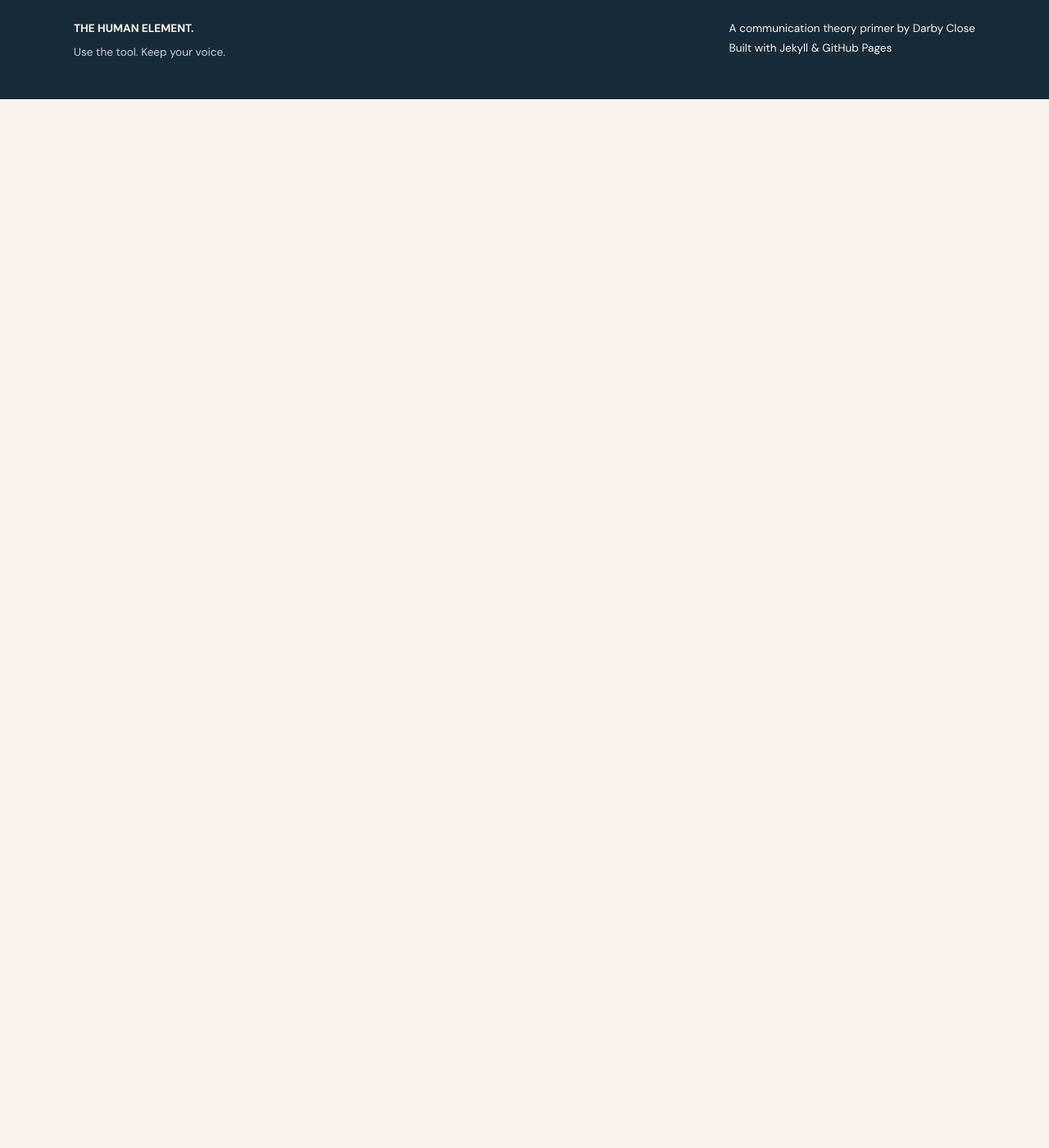
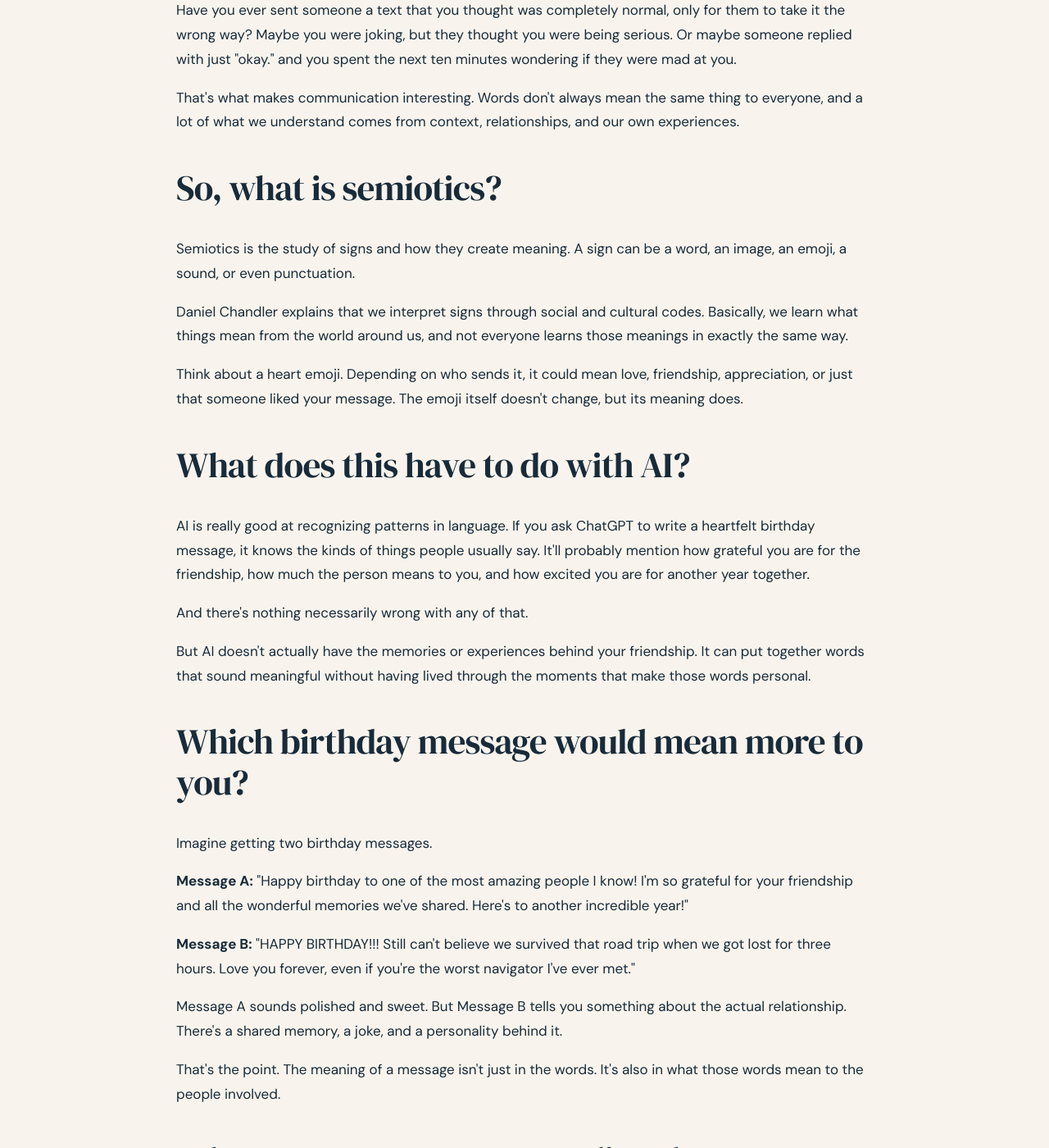
Before and after one commit to Darbyclose/comm-primer, a Jekyll site: the page built from meaning-and-culture.md, in a window 1280 px wide and 1400 px high, scrolled down 550 px. Shown: the whole window at 82% size. Built offline with Jekyll 4.4.1, drawn with Linux system fonts in a browser that asks for light colours; before the commit the page ends 900 px from its top, so only the background shows below that; some of the changed text lies outside the part shown.

Commit message:
Enhance discussion on meaning, culture, and AI
Expanded on the concepts of meaning, culture, and semiotics. Discussed the implications of AI in communication and the importance of personal experiences in conveying meaning.

```diff
--- a/meaning-and-culture.md
+++ b/meaning-and-culture.md
@@ -3,4 +3,57 @@ layout: default
 title: Meaning and culture
 permalink: /meaning-and-culture/
 ---
+
+<section>
+  <div class="kicker">MEANING & CULTURE / 03</div>
+
+  <h2>Same words. Different meanings.</h2>
+
+  <p>Have you ever sent someone a text that you thought was completely normal, only for them to take it the wrong way? Maybe you were joking, but they thought you were being serious. Or maybe someone replied with just "okay." and you spent the next ten minutes wondering if they were mad at you.</p>
+
+  <p>That's what makes communication interesting. Words don't always mean the same thing to everyone, and a lot of what we understand comes from context, relationships, and our own experiences.</p>
+
+  <h2>So, what is semiotics?</h2>
+
+  <p>Semiotics is the study of signs and how they create meaning. A sign can be a word, an image, an emoji, a sound, or even punctuation.</p>
+
+  <p>Daniel Chandler explains that we interpret signs through social and cultural codes. Basically, we learn what things mean from the world around us, and not everyone learns those meanings in exactly the same way.</p>
+
+  <p>Think about a heart emoji. Depending on who sends it, it could mean love, friendship, appreciation, or just that someone liked your message. The emoji itself doesn't change, but its meaning does.</p>
+
+  <h2>What does this have to do with AI?</h2>
+
+  <p>AI is really good at recognizing patterns in language. If you ask ChatGPT to write a heartfelt birthday message, it knows the kinds of things people usually say. It'll probably mention how grateful you are for the friendship, how much the person means to you, and how excited you are for another year together.</p>
+
+  <p>And there's nothing necessarily wrong with any of that.</p>
+
+  <p>But AI doesn't actually have the memories or experiences behind your friendship. It can put together words that sound meaningful without having lived through the moments that make those words personal.</p>
+
+  <h2>Which birthday message would mean more to you?</h2>
+
+  <p>Imagine getting two birthday messages.</p>
+
+  <p><strong>Message A:</strong> "Happy birthday to one of the most amazing people I know! I'm so grateful for your friendship and all the wonderful memories we've shared. Here's to another incredible year!"</p>
+
+  <p><strong>Message B:</strong> "HAPPY BIRTHDAY!!! Still can't believe we survived that road trip when we got lost for three hours. Love you forever, even if you're the worst navigator I've ever met."</p>
+
+  <p>Message A sounds polished and sweet. But Message B tells you something about the actual relationship. There's a shared memory, a joke, and a personality behind it.</p>
+
+  <p>That's the point. The meaning of a message isn't just in the words. It's also in what those words mean to the people involved.</p>
+
+  <h2>When everyone starts sounding the same</h2>
+
+  <p>I think this matters professionally, too. AI can make an email sound more professional or help someone communicate more clearly. But if everyone starts using the same tools to write everything, I wonder whether our individual voices will start sounding more alike.</p>
+
+  <p>Being a good communicator doesn't always mean sounding perfect. Sometimes the things that make our messages a little different are exactly what make them feel human.</p>
+
+  <div class="callout">
+    <strong>The takeaway:</strong>
+    AI can recognize the patterns that make a message sound meaningful, but the people receiving it bring their own memories, relationships, and experiences to what it means.
+  </div>
+
+  <p><small><strong>Research behind this section:</strong> Daniel Chandler, <em>Semiotics: The Basics</em>, 5th ed. (2025), especially the discussion of social and cultural codes.</small></p>
+</section>
+
+
 <p><a href="{{ '/interpretation-and-power/' | relative_url }}">Next: Interpretation →</a></p>
```
